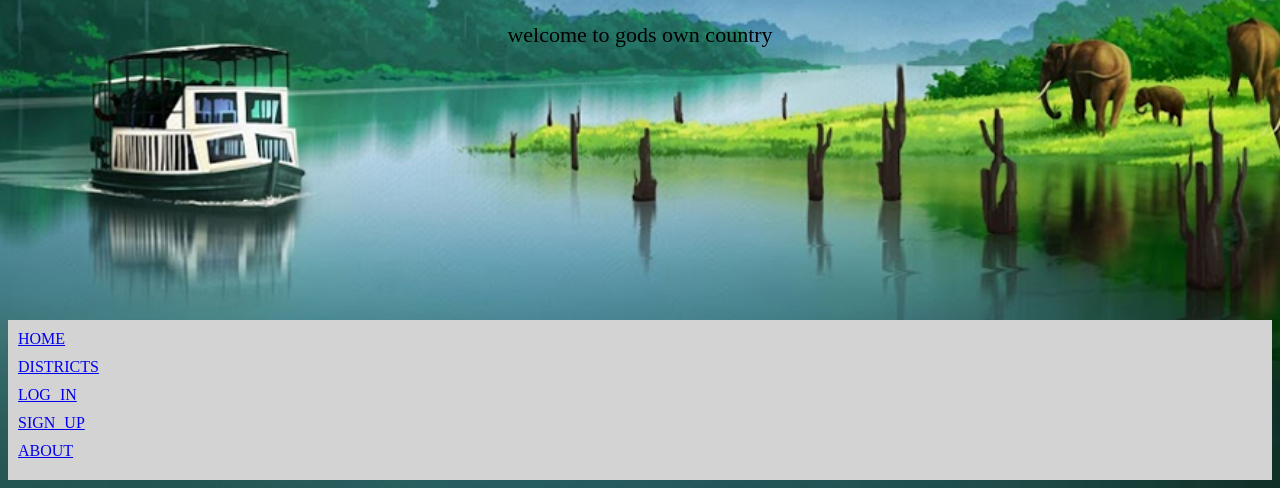
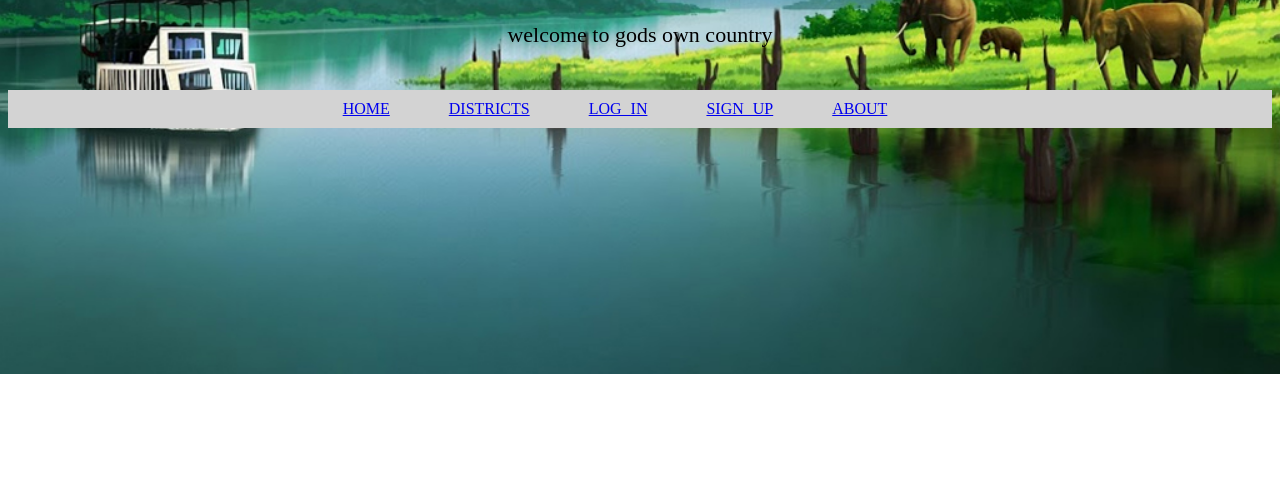
Before and after one commit to adarshnp354/tourism, a plain HTML site: page index.html in a window 1280 px wide. Shown: the part 346-834 px from the top of the page. After the commit the page ends 800 px from the top, so only its background shows below. Drawn offline with Linux system fonts and the light colour scheme; files whose address does not match are found by name.

Commit message:
Update index.html

```diff
--- a/index.html
+++ b/index.html
@@ -24,9 +24,12 @@
             }
             li{
                 padding-bottom: 10px;
+                display: inline;
+                margin-right: 50px;
             }
             .nxt{
-                padding-top:250px;
+                padding-top:20px;
+                text-align: center;
             }
 
         </style>
```
